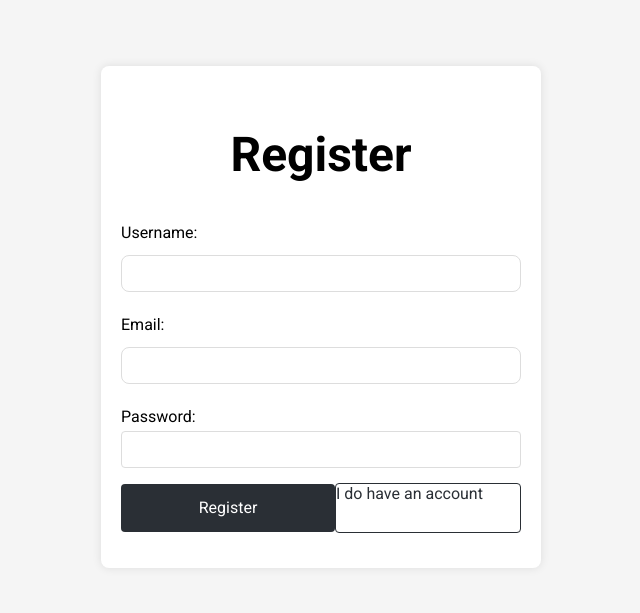
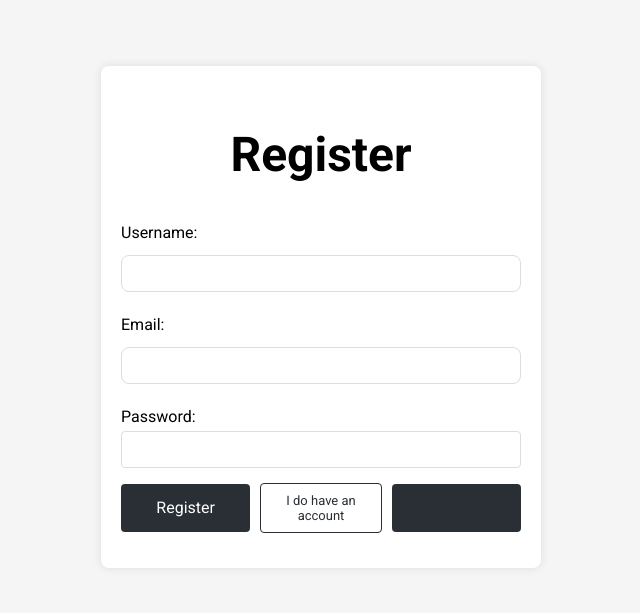
Before and after one commit to babaicode/sticker-bomber-front, a React (Vite) app: page /register/1 in a window 1280 px wide. Shown: the part 131-744 px from the top of the page, without its empty margins (319-959 px from the left). Built offline with nearby package versions, Linux system fonts and the light colour scheme.

Commit message:
rewrite registarion and login

```diff
--- a/src/auth/page/Login.tsx
+++ b/src/auth/page/Login.tsx
@@ -6,11 +6,7 @@ import axios from 'axios';
 import { getAuthorAvatar, login } from '../service/authService';
 import { useAlert } from '@/alert/AlertContext';
 import { useTranslation } from 'react-i18next';
-
-const languageOptions = [
-  { code: "en", flag: "🇺🇸" },
-  { code: "ru", flag: "🇷🇺" }
-];
+import { languageOptions } from '@/locales/LanguageOptions';
 
 const Login: React.FC = () => {
   const [password, setPassword] = useState('');
@@ -68,10 +64,10 @@ const Login: React.FC = () => {
   return (
     <div className="auth-container">
       <form onSubmit={handleSubmit} className="auth-form">
-        <h2>Login</h2>
+        <h2>{t("login")}</h2>
 
         <div>
-          <label htmlFor="email">Email:</label>
+          <label htmlFor="email">{t("email")}:</label>
           <input
             type="text"
             id="email"
@@ -80,7 +76,7 @@ const Login: React.FC = () => {
           />
         </div>
         <div>
-          <label htmlFor="password">Password:</label>
+          <label htmlFor="password">{t("password")}:</label>
           <input
             type="password"
             id="password"
@@ -92,8 +88,8 @@ const Login: React.FC = () => {
           <button className="register-button" type="submit">{t("login")}</button>
           <Link className='go-to-login' to="/register">{t("do-you-need-to-register")}</Link>
           <button className="lang-button" onClick={changeLanguage}>
-        {languageOptions.find((lang) => lang.code === currentLanguage)?.flag}
-      </button>
+            {languageOptions.find((lang) => lang.code === currentLanguage)?.flag}
+          </button>
         </div>
       </form>
     </div>
--- a/src/auth/page/Register.tsx
+++ b/src/auth/page/Register.tsx
@@ -5,6 +5,8 @@ import axios from 'axios';
 import { register, registerAdmin } from '../service/authService';
 import { useAlert } from '@/alert/AlertContext';
 import { Environment } from '@/environment';
+import { useTranslation } from 'react-i18next';
+import { languageOptions } from '@/locales/LanguageOptions';
 
 const API_URL = Environment.StickerBomberBackApiURL;
 
@@ -13,8 +15,11 @@ const Register: React.FC = () => {
   const [password, setPassword] = useState('');
   const [email, setEmail] = useState('');
   const [streamerId, setStreamerId] = useState<number | null>(null);
+
   const { showAlert } = useAlert();
   const { dynamicParam } = useParams<{ dynamicParam?: string }>();
+  const { t, i18n } = useTranslation();
+  const [currentLanguage, setCurrentLanguage] = useState(i18n.language);
 
   const handleSubmit = async (e: React.FormEvent) => {
     e.preventDefault();
@@ -33,7 +38,7 @@ const Register: React.FC = () => {
       }
 
       if (savedNewUser) {
-        showAlert('Registration successful', 'success');
+        // showAlert('Registration successful', 'success');
         clearInputs();
       }
     } catch (error) {
@@ -71,13 +76,23 @@ const Register: React.FC = () => {
     return true;
   };
 
+  const changeLanguage = () => {
+    const nextLang =
+      languageOptions[
+        (languageOptions.findIndex((lang) => lang.code === currentLanguage) + 1) %
+          languageOptions.length
+      ];
+    i18n.changeLanguage(nextLang.code);
+    setCurrentLanguage(nextLang.code);
+  };
+
   return (
     <div className="auth-container">
       <form onSubmit={handleSubmit} className="auth-form">
-        <h2>Register</h2>
+        <h2>{t("register")}</h2>
 
         <div>
-          <label htmlFor="username">Username:</label>
+          <label htmlFor="username">{t("username")}:</label>
           <input
             className="input"
             type="text"
@@ -87,7 +102,7 @@ const Register: React.FC = () => {
           />
         </div>
         <div>
-          <label htmlFor="email">Email:</label>
+          <label htmlFor="email">{t("email")}:</label>
           <input
             type="text"
             id="email"
@@ -96,7 +111,7 @@ const Register: React.FC = () => {
           />
         </div>
         <div>
-          <label htmlFor="password">Password:</label>
+          <label htmlFor="password">{t("password")}:</label>
           <input
             type="password"
             id="password"
@@ -106,11 +121,14 @@ const Register: React.FC = () => {
         </div>
         <div className="buttons-box">
           <button className="register-button" type="submit">
-            Register
+            {t('register')}
           </button>
           <Link className="go-to-login" to="/login">
-            I do have an account
+            {t("i-do-have-an-account")}
           </Link>
+          <button className="lang-button" onClick={changeLanguage}>
+            {languageOptions.find((lang) => lang.code === currentLanguage)?.flag}
+          </button>
         </div>
       </form>
     </div>
--- a/src/auth/styles/Auth.css
+++ b/src/auth/styles/Auth.css
@@ -74,16 +74,19 @@ p {
   height: 3rem;
 }
 
-.go-to-login{
+.go-to-login {
   width: 60%;
-  font-size: medium;
+  font-size: small;
   border: #2a2f35 solid 1px;
   border-radius: 4px;
   text-align: center;
   transition: background-color 0.3s ease, transform 0.1s ease;
   flex: 1;
-  text-align: left;
   height: 3rem;
+  padding: 0 10px;
+  display: flex;
+  align-items: center;
+  justify-content: center;
 }
 
 .go-to-login:hover {
@@ -102,6 +105,7 @@ p {
   justify-content: space-between;
   align-items: center;
   width: 100%;
+  gap: 10px;
 }
 
 body {
--- a/src/customer/components/CustomerNavbar.tsx
+++ b/src/customer/components/CustomerNavbar.tsx
@@ -2,11 +2,7 @@ import { useEffect, useState } from "react";
 import { Link } from "react-router-dom";
 import '../styles/CustomerNavbar.css';
 import { useTranslation } from "react-i18next";
-
-const languageOptions = [
-    { code: "en", flag: "🇺🇸" },
-    { code: "ru", flag: "🇷🇺" }
-  ];
+import { languageOptions } from "@/locales/LanguageOptions";
 
 const CustomerNavbar = () => {
     const [isLoggedIn, setIsLoggedIn] = useState(false);
--- /dev/null
+++ b/src/locales/LanguageOptions.ts
@@ -0,0 +1,4 @@
+export const languageOptions = [
+  { code: "en", flag: "🇺🇸" },
+  { code: "ru", flag: "🇷🇺" }
+];
--- a/src/locales/en.json
+++ b/src/locales/en.json
@@ -10,7 +10,12 @@
   "upload-avatar": "Upload avatar",
 
   "login": "Login",
+  "email": "Email",
+  "password": "Password",
   "do-you-need-to-register": "Do you need to register?",
+  "i-do-have-an-account": "I do have an account",
+  "register": "Register",
+  "username": "Username",
 
   "streamer-list": "Streamer list",
 
--- a/src/locales/ru.json
+++ b/src/locales/ru.json
@@ -10,7 +10,12 @@
   "upload-avatar": "Загрузить аватар",
 
   "login": "Войти",
+  "email": "Почта",
+  "password": "Пароль",
   "do-you-need-to-register": "Хотите зарегистрироваться?",
+  "i-do-have-an-account": "У меня уже есть аккаунт",
+  "register": "Регистрация",
+  "username": "Имя пользователя",
 
   "streamer-list": "Список стримеров",
 
--- a/src/navbar/NavBar.tsx
+++ b/src/navbar/NavBar.tsx
@@ -3,11 +3,7 @@ import { Link } from "react-router-dom";
 import { useTranslation } from "react-i18next";
 import "./styles/navbar.css";
 import { getAuthorAvatar } from "@/auth/service/authService";
-
-const languageOptions = [
-  { code: "en", flag: "🇺🇸" },
-  { code: "ru", flag: "🇷🇺" }
-];
+import { languageOptions } from "@/locales/LanguageOptions";
 
 const NavBar: React.FC = () => {
   const { t, i18n } = useTranslation();
```
